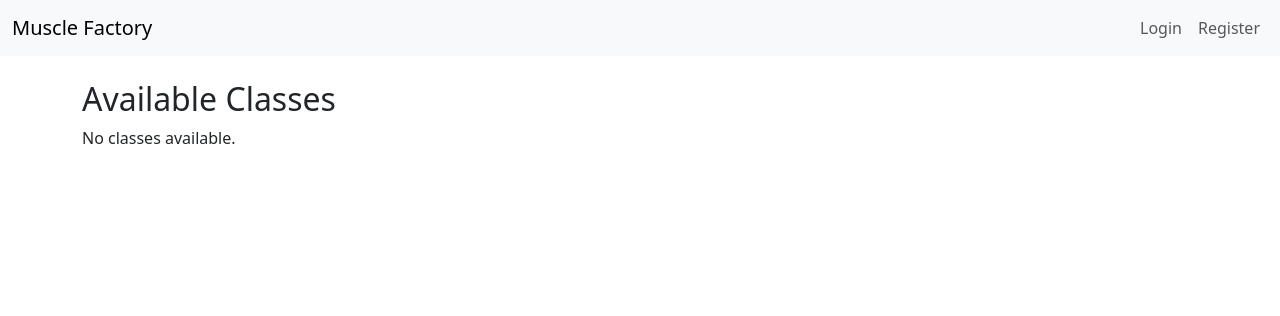
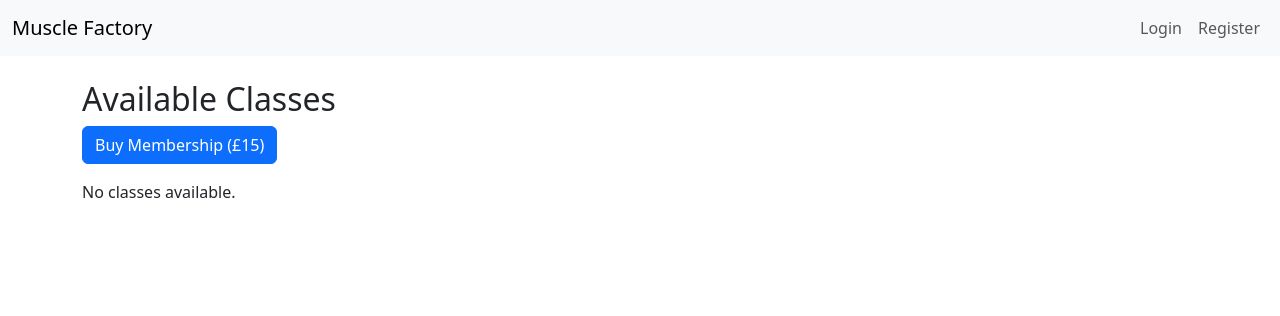
Before and after one commit to MicahIndigo/musclefactory, a Django app: template templates/classes/class_list.html in a window 1280 px wide. Shown: the top 316 px of the page. Run offline with Django 5.2, Linux system fonts and the light colour scheme; the template is opened without the code that fills it, so the values that code supplies are empty.

Commit message:
Add stripe checkout and membership system

```diff
--- a/checkout/views.py
+++ b/checkout/views.py
@@ -2,6 +2,7 @@ import stripe
 from django.conf import settings
 from django.shortcuts import redirect, render
 from django.contrib.auth.decorators import login_required
+from django.contrib import messages
 from profiles.models import Profile
 
 stripe.api_key = settings.STRIPE_SECRET_KEY
@@ -23,7 +24,7 @@ def create_checkout_session(request):
         mode='payment',
 
         # Success and cancel URLS (local server)
-        success_url='http://127.0.0.1:8000/checkout/success/',
+        success_url='http://127.0.0.1:8000/checkout/success?session_id={CHECKOUT_SESSION_ID}',
         cancel_url='http://127.0.0.1:8000/classes/',
     )
 
@@ -37,4 +38,4 @@ def checkout_success(request):
     profile.is_member = True
     profile.save()
 
-    return render(request, 'checkout/success.html')
+    return redirect('class_list')
--- a/templates/classes/class_list.html
+++ b/templates/classes/class_list.html
@@ -2,6 +2,11 @@
 
 {% block content %}
 <h2>Available Classes</h2>
+{% if not user.profile.is_member %}
+  <a href="/checkout/buy/" class="btn btn-primary mb-3">
+    Buy Membership (£15)
+  </a>
+{% endif %}
 
 {% for class in classes %}
     <div style="border:1px solid #ccc; padding:10px; margin-bottom:10px;">
@@ -12,7 +17,9 @@
 
         {% if user.is_authenticated %}
             {% if user.profile.is_member %}
-               <a href="{% url 'book_class' class.id %}">Book Class</a>
+               <a href="/classes/book/{{ class.id }}/" class="btn btn-success  btn-sm">
+                Book Class
+               </a>
             {% else %}
                <p>You must purchase membership to book classes</p>
             {% endif %}
```
